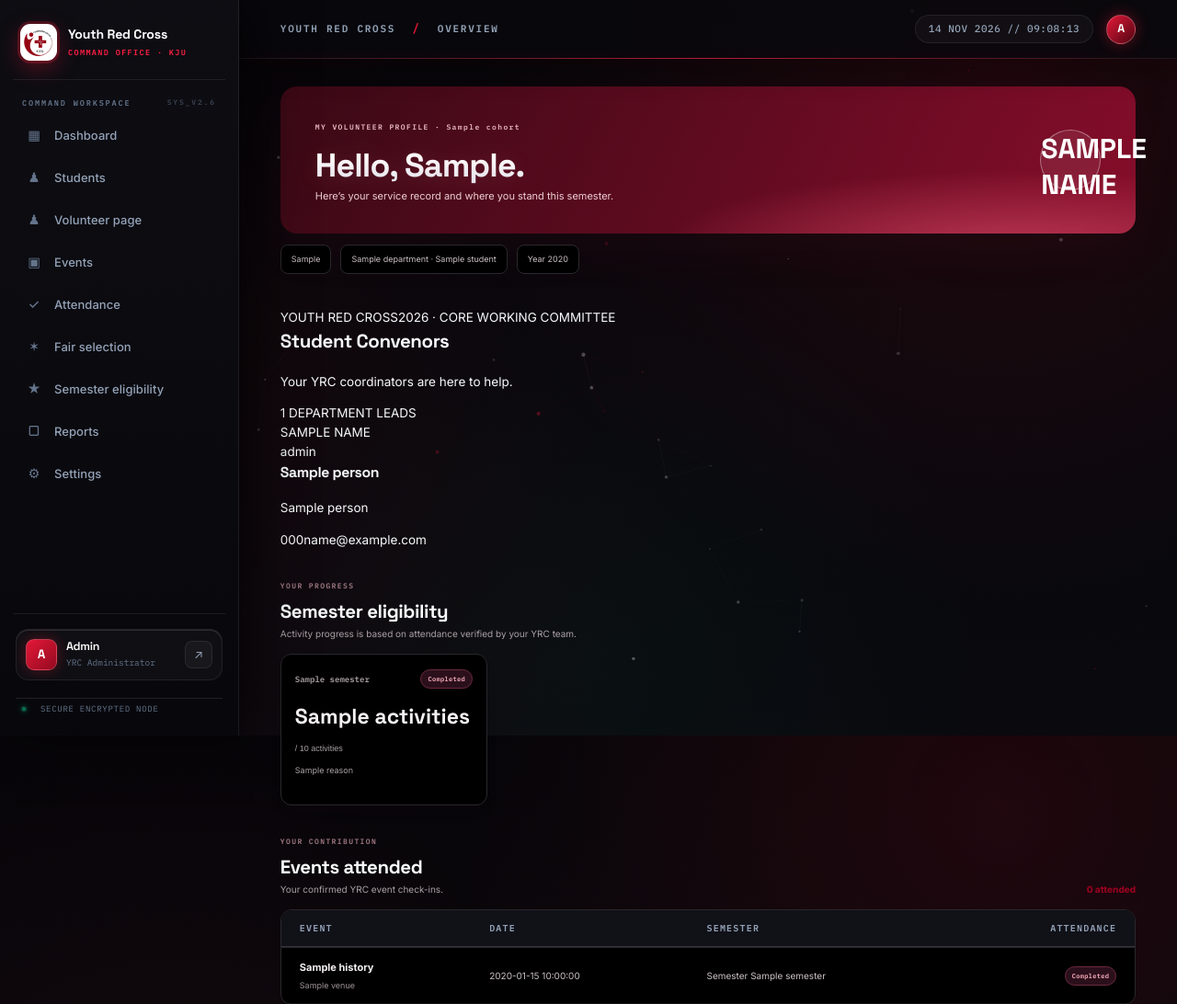
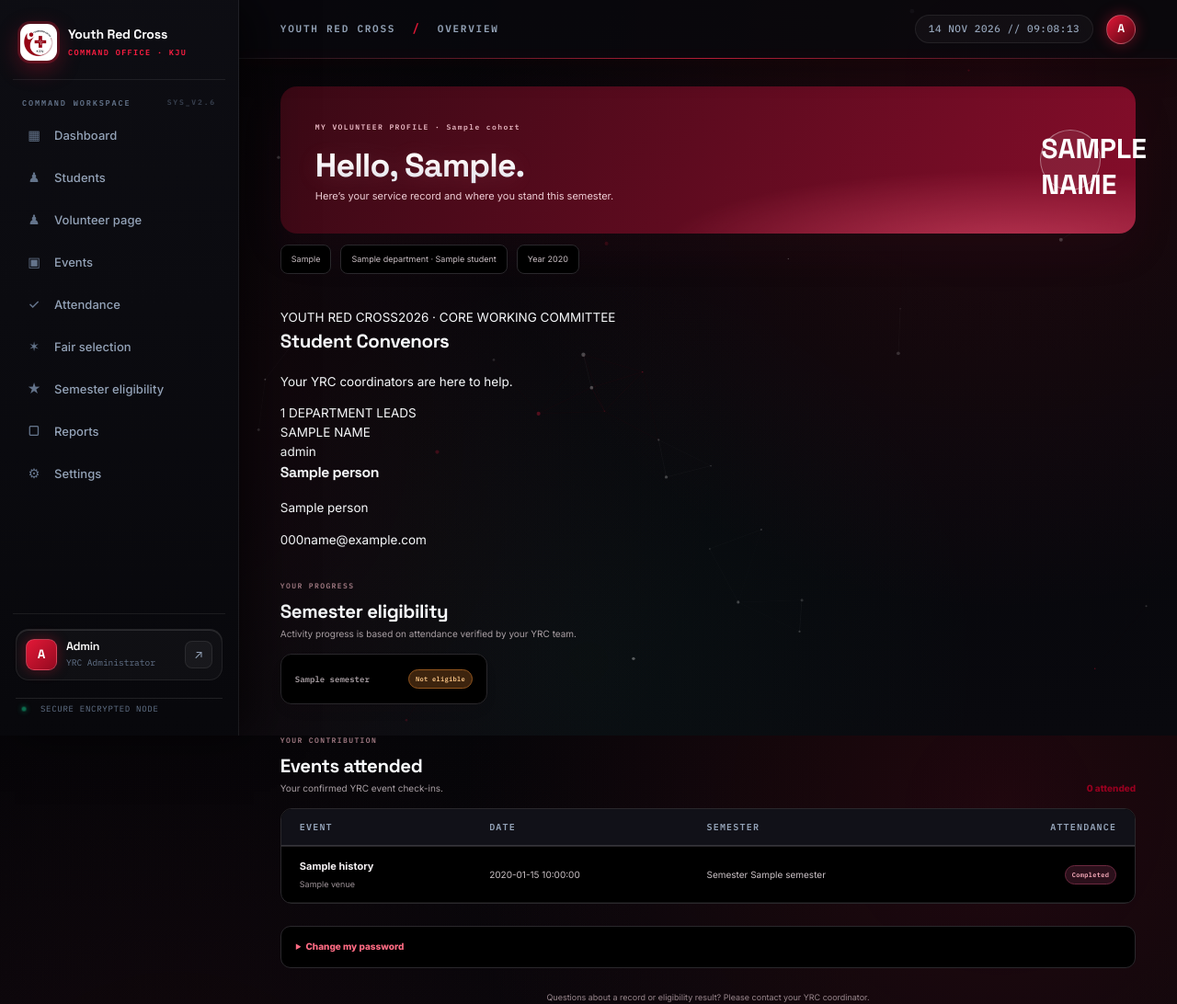
Before and after one commit to anujdm12/YRC, a Flask app: template templates/volunteer_home.html in a window 1280 px wide. Shown: the top 1092 px of the page at 92% size. Run offline with Flask 3, Linux system fonts and the light colour scheme; the template is opened without the code that fills it: most values are stand-ins (such as "Sample title", 1, 10 or a date in 2020); some libraries are stand-ins or nearby versions.

Commit message:
Simplify volunteer eligibility cards

```diff
--- a/templates/volunteer_home.html
+++ b/templates/volunteer_home.html
@@ -24,7 +24,7 @@
       {% endfor %}
     </div>
   </section>
-  <section class="myyrc-section"><div class="myyrc-heading"><div><span class="myyrc-kicker">YOUR PROGRESS</span><h2>Semester eligibility</h2><p>Activity progress is based on attendance verified by your YRC team.</p></div></div><div class="myyrc-semesters">{% for item in semester_progress %}<article class="myyrc-semester"><div><span>{{ item.semester.name }}</span><i class="myyrc-status {{ item.result.status|lower }}">{{ item.result.status|replace('_',' ') }}</i></div><strong>{{ item.result.activities }}<small> / {{ item.result.minimum }} activities</small></strong><p>{{ item.result.reasons|join(' ') }}</p></article>{% endfor %}</div></section>
+  <section class="myyrc-section"><div class="myyrc-heading"><div><span class="myyrc-kicker">YOUR PROGRESS</span><h2>Semester eligibility</h2><p>Activity progress is based on attendance verified by your YRC team.</p></div></div><div class="myyrc-semesters">{% for item in semester_progress %}<article class="myyrc-semester"><div><span>{{ item.semester.name }}</span><i class="myyrc-status {{ 'eligible' if item.result.status == 'ELIGIBLE' else 'not_eligible' }}">{{ 'Eligible' if item.result.status == 'ELIGIBLE' else 'Not eligible' }}</i></div></article>{% endfor %}</div></section>
   <section class="myyrc-section"><div class="myyrc-heading"><div><span class="myyrc-kicker">YOUR CONTRIBUTION</span><h2>Events attended</h2><p>Your confirmed YRC event check-ins.</p></div><span class="myyrc-total">{{ history|selectattr('status','equalto','Present')|list|length }} attended</span></div><div class="myyrc-table-wrap"><table class="myyrc-table"><thead><tr><th>EVENT</th><th>DATE</th><th>SEMESTER</th><th>ATTENDANCE</th></tr></thead><tbody>{% for row in history %}<tr><td><b>{{ row.name }}</b><small>{{ row.venue or 'YRC service activity' }}</small></td><td>{{ row.event_date }}</td><td>{{ 'Semester ' ~ row.semester if row.semester else 'Unassigned' }}</td><td><span class="myyrc-status {{ row.status|lower }}">{{ row.status }}</span></td></tr>{% else %}<tr><td colspan="4" class="myyrc-empty">Your attendance history will appear here after a coordinator records it.</td></tr>{% endfor %}</tbody></table></div></section>
   <details class="myyrc-password"><summary>Change my password</summary><form method="post" action="/volunteer/change-password"><input type="hidden" name="_csrf_token" value="{{ csrf_token }}"><label>New password<input type="password" name="new_password" minlength="8" required autocomplete="new-password" placeholder="At least 8 characters"></label><button class="btn primary" type="submit">Update password</button></form></details>
   <footer class="myyrc-footer">Questions about a record or eligibility result? Please contact your YRC coordinator.</footer>
```
